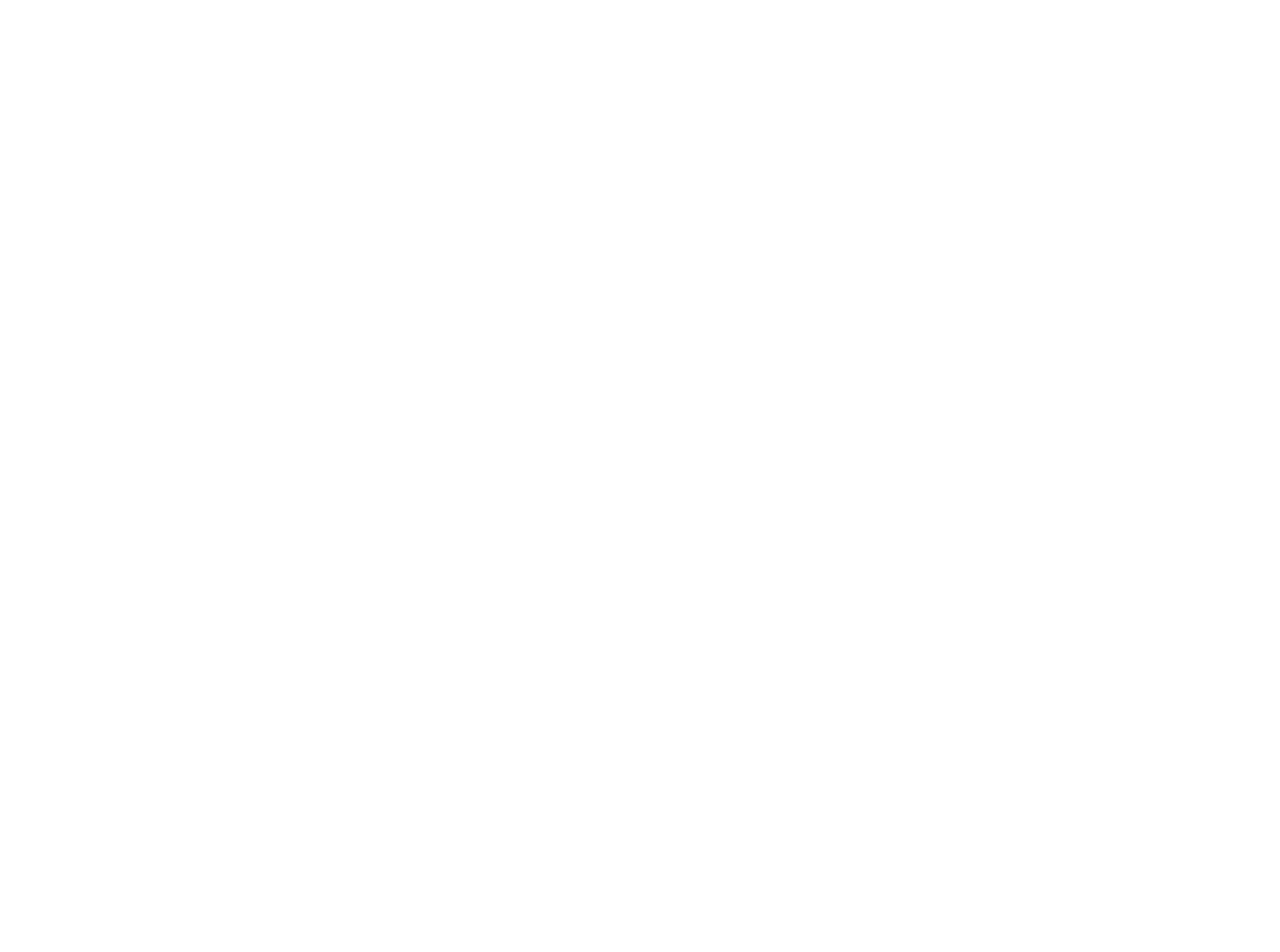
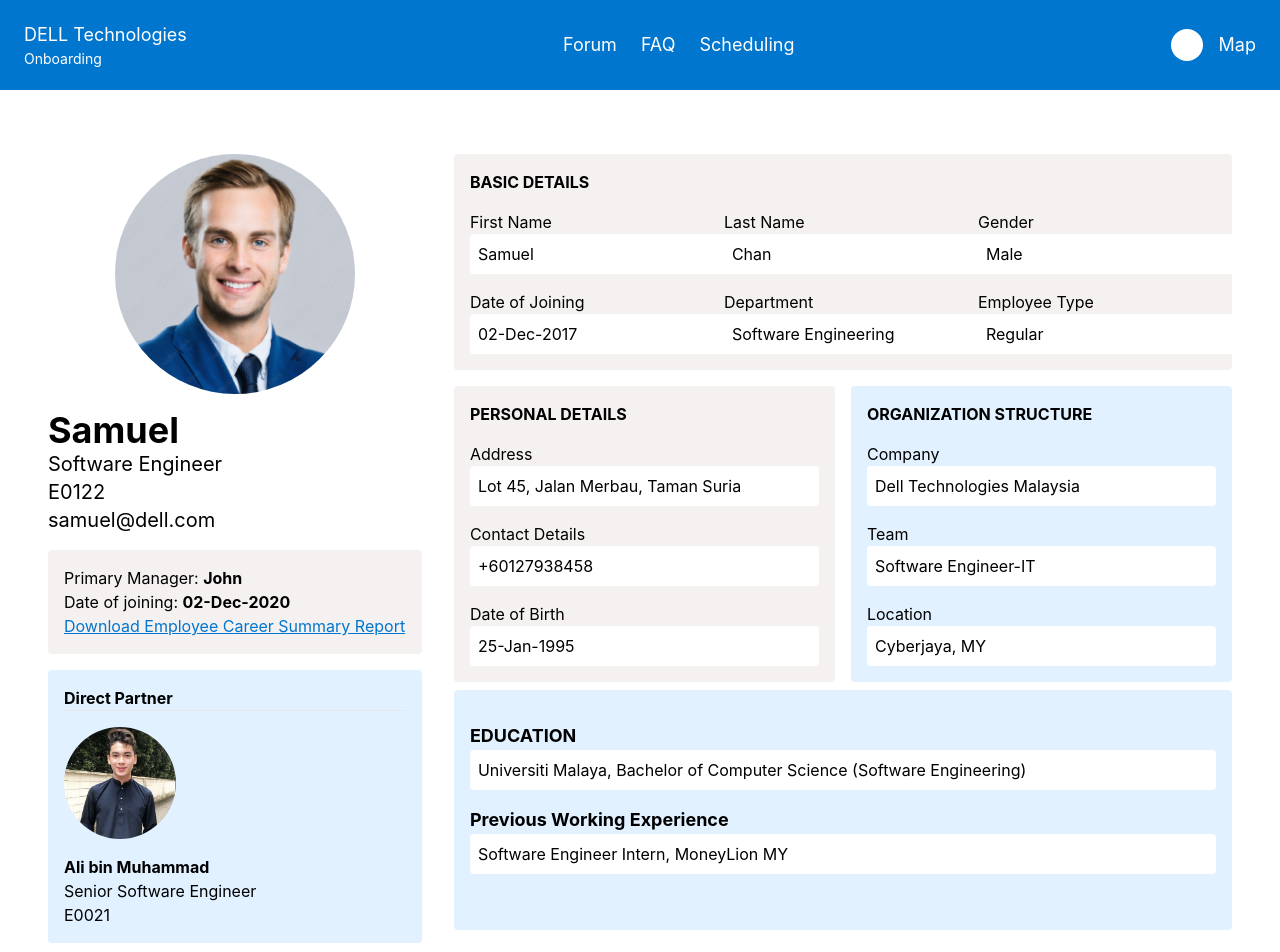
Before and after one commit to PoisonDarterz/teletubbies, a React (Create React App) app: page /profile in a window 1280 px wide. Before the commit this address had no page. Shown: the top 952 px of the page. Before the commit the page ends 800 px from the top, so only its background shows below. Built offline with nearby package versions, Linux system fonts and the light colour scheme.

Commit message:
profile page

```diff
--- a/src/App.jsx
+++ b/src/App.jsx
@@ -10,6 +10,7 @@ import Module1 from "./pages/module1/Module1"
 import VRTour from "./pages/module1/VRTour"
 import GeneralInfo from "./pages/module1/GeneralInfo"
 import Station2 from "./pages/module1/station2"
+import ProfilePage from "./pages/module1/profile";
 
 // Module 2 imports
 import Resource from "./pages/module2/resource2"
@@ -45,6 +46,8 @@ function App() {
         <Route path="/vrtour" element={<VRTour />} />
         <Route path="/generalinfo" element={<GeneralInfo />} />
         <Route path="/station2" element={<Station2 />} />
+        <Route path="/profile" element={<ProfilePage />} />
+
         {/* Module 2 routes */}
         <Route path="/resource" element={<Resource />} />
         <Route path="/training" element={<Training />} />
--- /dev/null
+++ b/src/pages/module1/profile.jsx
@@ -0,0 +1,78 @@
+import React from 'react';
+import TopNav from '../module3/TopNav';
+
+function ProfilePage() {
+    return (
+        <>
+            <TopNav />
+            <div className="flex">
+                <div className="w-1/3 p-4 mt-12 ml-8">
+                    <img className="rounded-full w-60 h-60 mx-auto" src="/Rectangle 90.png" alt="Profile" />
+                    <h2 className="font-bold text-4xl mt-4 mr-4">Samuel</h2>
+                    <p className="text-xl mr-4">Software Engineer</p>
+                    <p className="text-xl mr-4">E0122</p>
+                    <p className="text-xl mr-4">samuel@dell.com</p>
+
+                    <div className="rounded p-4 mt-4" style={{backgroundColor: '#F6F1F1'}}>
+                        <p>Primary Manager: <strong>John</strong></p>
+                        <p>Date of joining: <strong>02-Dec-2020</strong></p>
+                        <a href="#" className="underline text-[#0076CE]">Download Employee Career Summary Report</a>
+                    </div>
+
+                    <div className="rounded p-4 mt-4" style={{backgroundColor: '#E1F1FF'}}>
+                        <h3 className="font-bold">Direct Partner</h3>
+                        <hr />
+                        <img className="rounded-full w-28 h-28 mt-4" src="/e855bfbe9e1cbe53bb37f2a2cccad182.jpg" alt="Partner" />
+                        <h4 className="font-bold mt-4">Ali bin Muhammad</h4>
+                        <p>Senior Software Engineer</p>
+                        <p>E0021</p>
+                    </div>
+                </div>
+
+                <div className="w-2/3 p-4 mr-8 mt-12">
+                <div className="rounded p-4" style={{backgroundColor: '#F6F1F1'}}>
+                        <h3 className="font-bold">BASIC DETAILS</h3>
+                        <div className="grid grid-cols-3 gap-4 mt-4">
+                            <div><p>First Name</p><input className="rounded bg-white p-2" value="Samuel" /></div>
+                            <div><p>Last Name</p><input className="rounded bg-white p-2" value="Chan" /></div>
+                            <div><p>Gender</p><input className="rounded bg-white p-2" value="Male" /></div>
+                            <div><p>Date of Joining</p><input className="rounded bg-white p-2" value="02-Dec-2017" /></div>
+                            <div><p>Department</p><input className="rounded bg-white p-2" value="Software Engineering" /></div>
+                            <div><p>Employee Type</p><input className="rounded bg-white p-2" value="Regular" /></div>
+                        </div>
+                    </div>
+
+                    <div className="flex mt-4">
+                    <div className="rounded p-4 w-1/2 mr-2" style={{backgroundColor: '#F6F1F1'}}>
+                        <h3 className="font-bold">PERSONAL DETAILS</h3>
+                        <div className="grid grid-cols-1 gap-4 mt-4">
+                        <div><p>Address</p><input className="rounded bg-white p-2 w-full" value="Lot 45, Jalan Merbau, Taman Suria" /></div>
+                        <div><p>Contact Details</p><input className="rounded bg-white p-2 w-full" value="+60127938458" /></div>
+                        <div><p>Date of Birth</p><input className="rounded bg-white p-2 w-full" value="25-Jan-1995" /></div>
+                        </div>
+                    </div>
+
+
+                        <div className="rounded  p-4 w-1/2 ml-2" style={{backgroundColor: '#E1F1FF'}}>
+                            <h3 className="font-bold">ORGANIZATION STRUCTURE</h3>
+                            <div className="grid grid-cols-1 gap-4 mt-4">
+                                <div><p>Company</p><input className="rounded bg-white p-2 w-full" value="Dell Technologies Malaysia" /></div>
+                                <div><p>Team</p><input className="rounded bg-white p-2 w-full" value="Software Engineer-IT" /></div>
+                                <div><p>Location</p><input className="rounded bg-white p-2 w-full" value="Cyberjaya, MY" /></div>
+                            </div>
+                        </div>
+                    </div>
+                    <div className="rounded  p-4 mt-2" style={{backgroundColor: '#E1F1FF'}}>
+                    <div className="grid grid-cols-1 gap-4 mt-4">
+                        <div><p className="font-bold text-lg">EDUCATION</p><input className="rounded bg-white p-2 w-full" value="Universiti Malaya, Bachelor of Computer Science (Software Engineering)" /></div>
+                        <div><p className="font-bold text-lg">Previous Working Experience</p><input className="rounded bg-white p-2 w-full" value="Software Engineer Intern, MoneyLion MY" /></div>
+                        <br></br>
+                    </div>
+                    </div>
+                </div>
+            </div>
+        </>
+    );
+}
+
+export default ProfilePage;
```
Also changed, not shown: public/Rectangle 90.png (added), public/e855bfbe9e1cbe53bb37f2a2cccad182.jpg (added).
